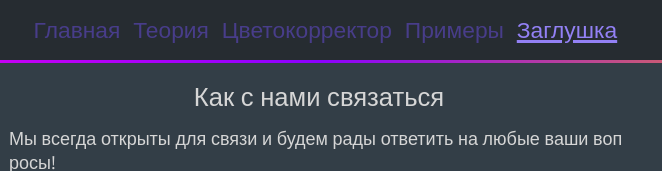
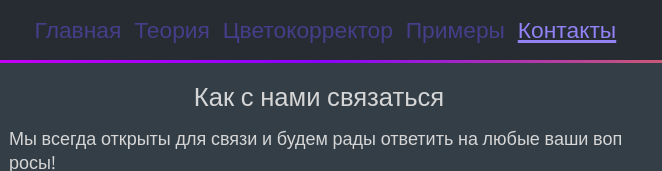
Before and after one commit to herabel/college-proj-web, a plain HTML site: page contacts.html in a window 1280 px wide. Shown: the top 171 px of the page, 321-983 px from the left. Drawn offline with nearby package versions, Linux system fonts and the light colour scheme.

Commit message:
contacts.html fix
header title fix

```diff
--- a/contacts.html
+++ b/contacts.html
@@ -15,7 +15,7 @@
     <h1 class="header-theory"><a href="theory.html">Теория</a></h1>
     <h1 class="header-color-main"><a href="color_main.html">Цветокорректор</a></h1>
     <h1 class="header-examples"><a href="examples.html">Примеры</a></h1>
-    <h1 class="header-contacts current"><a href="#">Заглушка</a></h1>
+    <h1 class="header-contacts current"><a href="contacts.html">Контакты</a></h1>
   </header>
   <main class="main">
     <div class="main-content">
```
